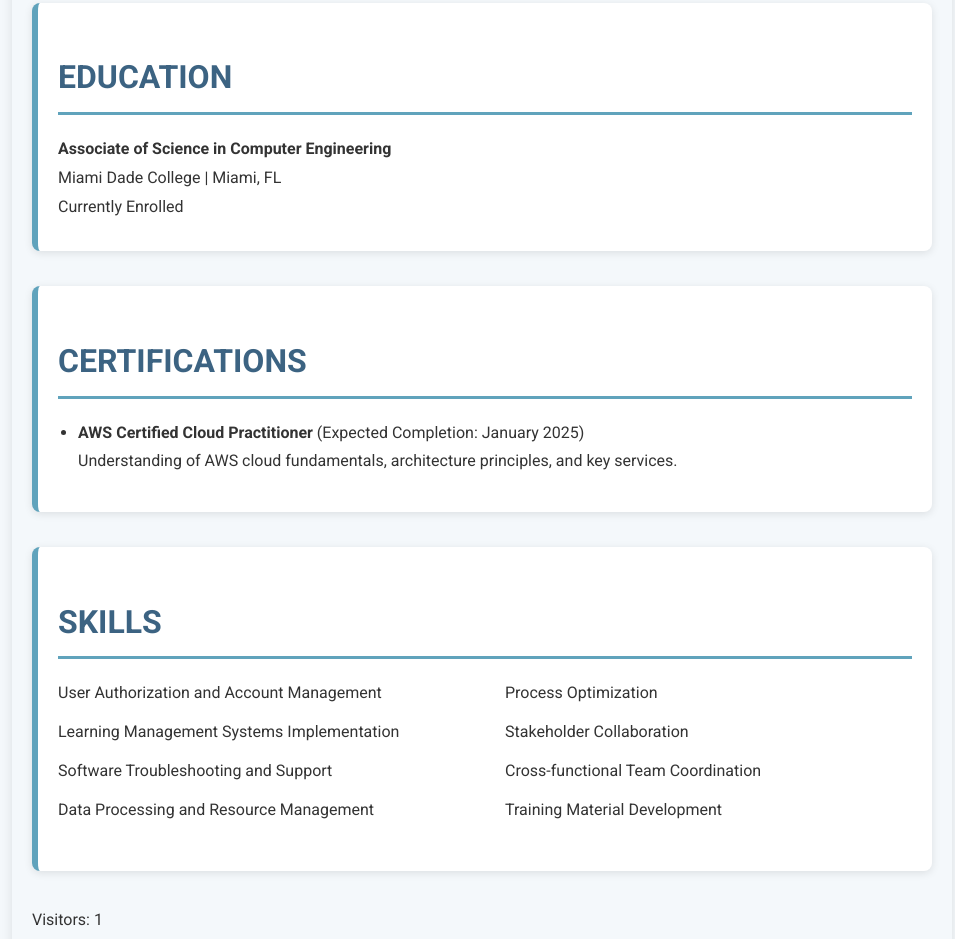
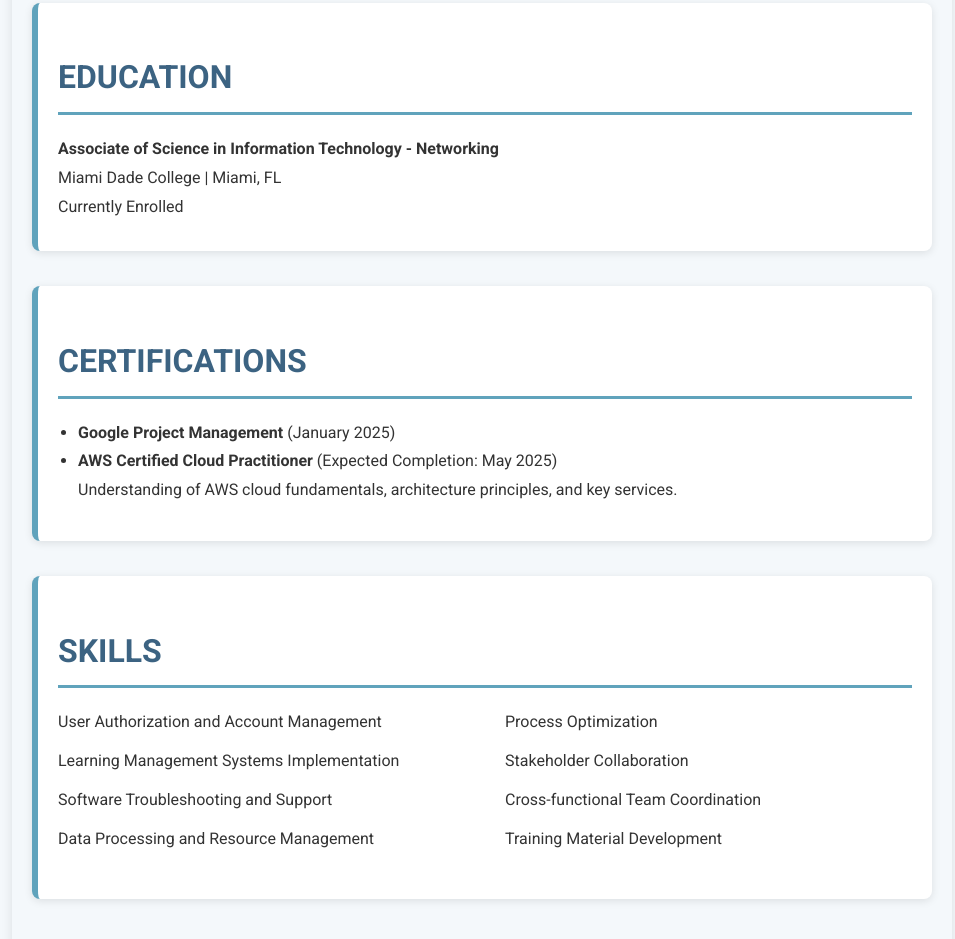
Before and after one commit to MKW12801/melissa-resume-site, a plain HTML site: page index.html in a window 1280 px wide. Shown: the part 1510-2449 px from the top of the page, without its empty margins (158-1113 px from the left). Drawn offline with Linux system fonts and the light colour scheme.

```diff
--- a/index.html
+++ b/index.html
@@ -188,7 +188,9 @@
     <div class="section" id="education">
       <h2>Education</h2>
       <p>
-        <strong>Associate of Science in Computer Engineering</strong><br />
+        <strong
+          >Associate of Science in Information Technology - Networking</strong
+        ><br />
         Miami Dade College | Miami, FL<br />
         Currently Enrolled
       </p>
@@ -198,9 +200,10 @@
     <div class="section" id="certifications">
       <h2>Certifications</h2>
       <ul>
+        <li><strong>Google Project Management</strong> (January 2025)<br /></li>
         <li>
-          <strong>AWS Certified Cloud Practitioner</strong> (Expected Completion:
-          January 2025)<br />
+          <strong>AWS Certified Cloud Practitioner</strong> (Expected
+          Completion: May 2025)<br />
           Understanding of AWS cloud fundamentals, architecture principles, and
           key services.
         </li>
```
